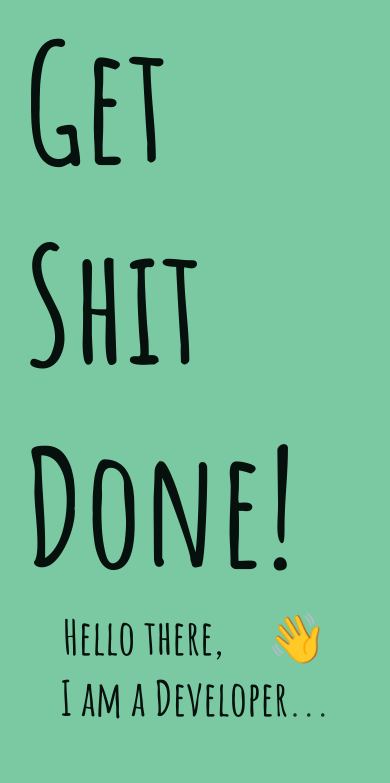
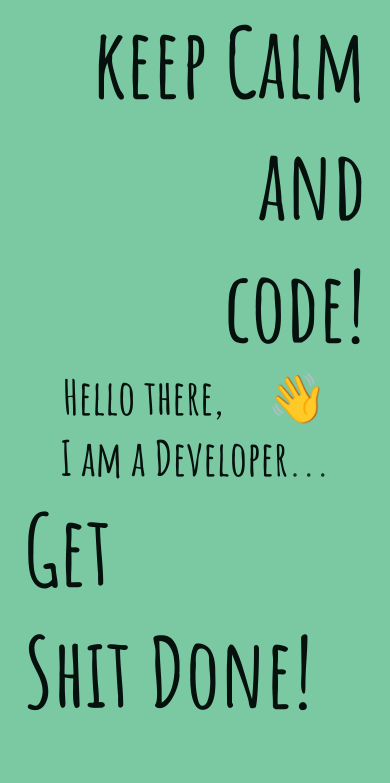
Before and after one commit to priyanshu4705/webWall, a plain HTML site: page index.html in a window 390 px wide. Shown: the top 783 px of the page. Drawn offline with nearby package versions, Linux system fonts and the light colour scheme.

Commit message:
transition

```diff
--- a/index.html
+++ b/index.html
@@ -14,6 +14,7 @@
         margin: 0;
         padding: 0;
         box-sizing: border-box;
+        transition: all ease-IN 0.4s;
       }
 
       body {
@@ -48,7 +49,8 @@
       @media screen and (max-width: 770px) {
         .container {
           display: flex;
-          flex-direction: column;
+          flex-direction: column-reverse;
+          font-size: 6rem;
         }
 
         .msg1,
```
